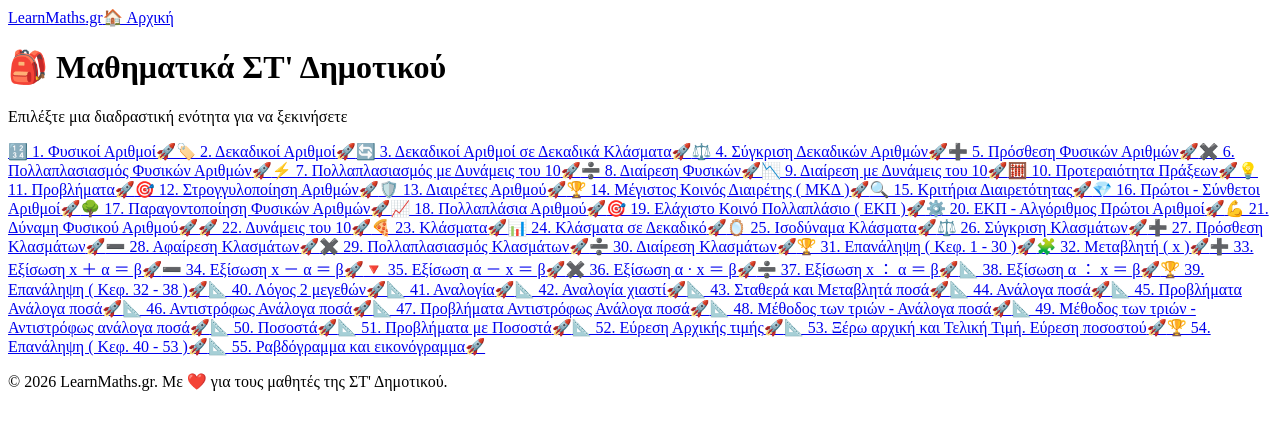
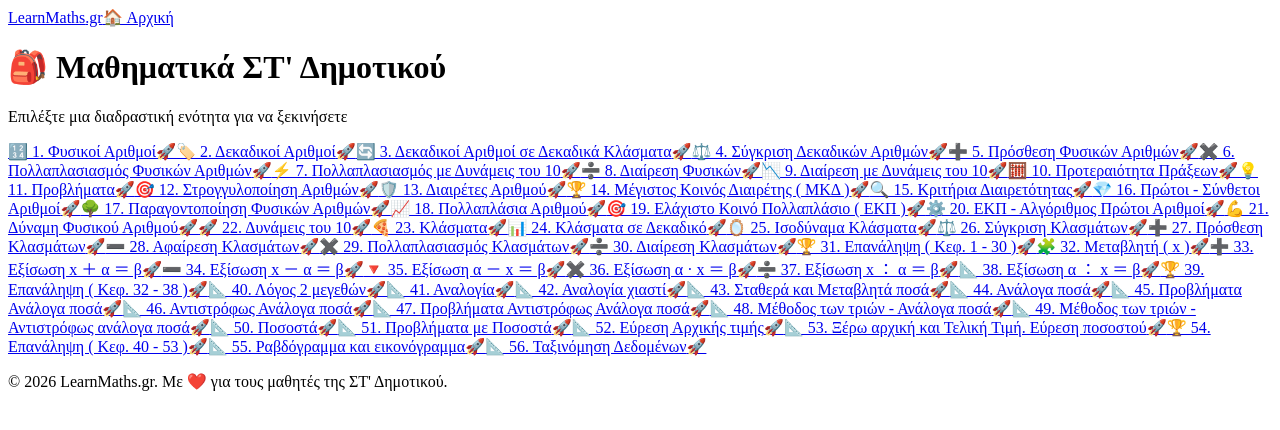
Before and after one commit to gkrimpas-lab/learn-maths-2026, a Next.js app: page /st-dimotikou in a window 1280 px wide. Shown: the top 430 px of the page. Built offline with nearby package versions, Linux system fonts and the light colour scheme.

Commit message:
Update index.js

```diff
--- a/pages/st-dimotikou/index.js
+++ b/pages/st-dimotikou/index.js
@@ -60,6 +60,7 @@ export default function STDimotikouMenu() {
     { id: '53-ksero-arxiki-teliki-timi', label: '📐 53. Ξέρω αρχική και Τελική Τιμή. Εύρεση ποσοστού', href: '/st-dimotikou/53-ksero-arxiki-teliki-timi' },
     { id: '54-epanalipsi-3', label: '🏆 54. Επανάληψη ( Κεφ. 40 - 53 )', href: '/st-dimotikou/54-epanalipsi-3' },
     { id: '55-apeikonisi-data', label: '📐 55. Ραβδόγραμμα και εικονόγραμμα', href: '/st-dimotikou/55-apeikonisi-data' },
+    { id: '56-pinakas-sixnotiton', label: '📐 56. Ταξινόμηση Δεδομένων', href: '/st-dimotikou/56-pinakas-sixnotiton' },
   ];
 
   return (
```
